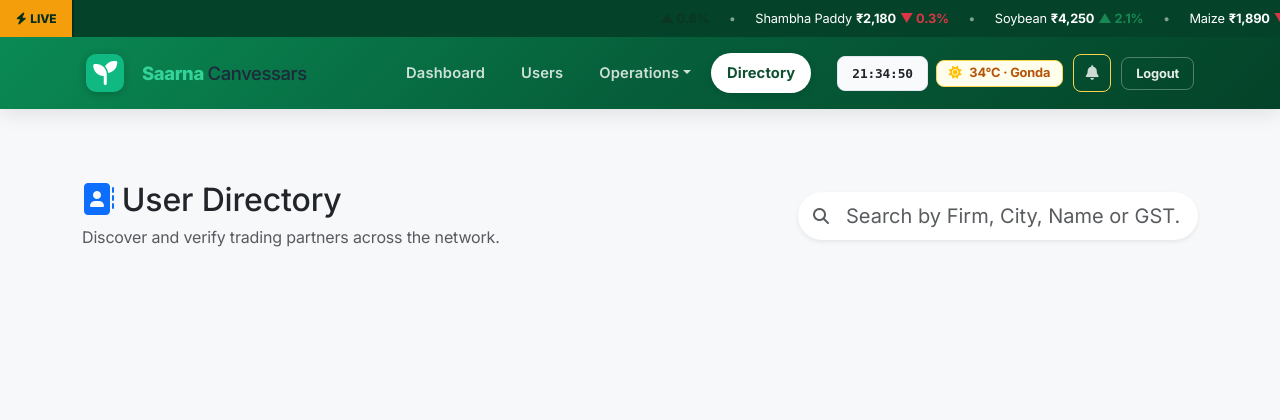
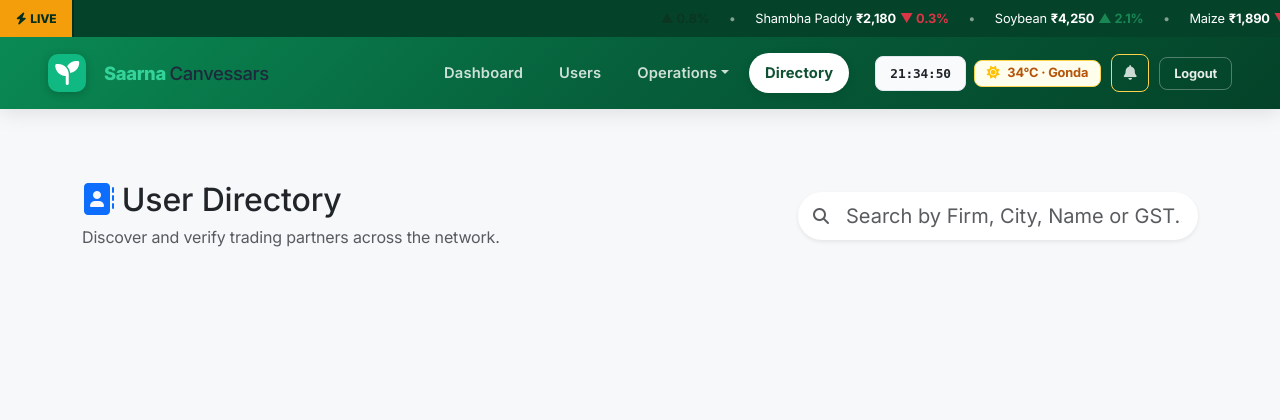
Before and after one commit to Shashank758/Sarna_Broker_Website-2, a Flask app: page /directory in a window 1280 px wide. Shown: the top 420 px of the page. Run offline with Flask 3, Linux system fonts and the light colour scheme; a user stored in the database is signed in; data that the repository does not hold is empty; some libraries are stand-ins or nearby versions.

Commit message:
Update _navbar.html

```diff
--- a/templates/_navbar.html
+++ b/templates/_navbar.html
@@ -13,7 +13,7 @@
 
 <!-- TOP TICKER -->
 <div class="top-ticker"
-  style="background: #044329; color: white; padding: 8px 0; font-size: 0.8rem; overflow: hidden; position: relative; z-index: 1001; display: flex; align-items: center; width: 100%; max-width: 100vw; box-sizing: border-box;">
+  style="background: #044329; color: white; padding: 8px 0; font-size: 0.8rem; overflow: hidden; position: relative; z-index: 1001; display: flex; align-items: center; width: 100%;">
   <div
     style="background: #f59e0b; color: #042f1f; padding: 0 16px; font-weight: 800; font-size: 0.75rem; position: absolute; left: 0; top: 0; height: 100%; display: flex; align-items: center; z-index: 2; border-right: 2px solid #042f1f;">
     <i class="fa fa-bolt me-1"></i> LIVE
@@ -41,7 +41,7 @@
 </div>
 
 <nav class="navbar navbar-expand-lg sarna-navbar">
-  <div class="container px-3">
+  <div class="container-fluid px-3 px-xl-5">
     <!-- Brand -->
     <a class="navbar-brand d-flex align-items-center"
       href="{% if session.role == 'admin' %}/admin{% elif session.role == 'miller' %}/miller{% elif session.role == 'buyer' %}/market{% else %}/market{% endif %}">
@@ -210,19 +210,23 @@
         <!-- ===== UNIVERSAL ELEMENTS ===== -->
         {% if session.user_id %}
         <!-- Directory Link (Matches Miller Links Styling) -->
-        <li class="nav-item me-lg-4">
+        <li class="nav-item">
           <a class="nav-link {% if request.path == '/directory' %}active{% endif %}" href="/directory"
             style="font-weight: 700;">
             Directory
           </a>
         </li>
+        {% endif %}
 
-        <!-- UI WIDGETS (Clock, Weather, Notifs, Logout) -->
-        <div class="d-flex align-items-center gap-2 mt-3 mt-lg-0">
+      </ul>
+
+      <!-- UI WIDGETS -->
+      {% if session.user_id %}
+      <div class="d-flex align-items-center gap-2 mt-3 mt-lg-0 ms-lg-4">
 
         <!-- Live Clock -->
         <div class="nav-pill-widget text-dark fw-bold"
-            style="padding: 6px 14px; border-radius: 8px; font-size: 0.8rem; background: #f8fafc; border: 1px solid #e2e8f0; font-family: monospace;"
+          style="padding: 6px 14px; border-radius: 8px; font-size: 0.8rem; background: #f8fafc; border: 1px solid #e2e8f0; font-family: monospace; white-space: nowrap;"
           id="nav-clock">
           --:--:--
         </div>
@@ -238,7 +242,7 @@
 
         <!-- Weather Widget -->
         <div class="nav-pill-widget d-flex align-items-center gap-1 fw-bold"
-            style="padding: 6px 12px; border-radius: 8px; font-size: 0.8rem; background: #fffdeb; border: 1px solid #fcd34d; color: #b45309;">
+          style="padding: 6px 12px; border-radius: 8px; font-size: 0.8rem; background: #fffdeb; border: 1px solid #fcd34d; color: #b45309; white-space: nowrap;">
           <i class="fa fa-sun text-warning me-1"></i> <span style="line-height:1;">34°C · Gonda</span>
         </div>
 
@@ -285,14 +289,12 @@
 
         <!-- Logout Button -->
         <a class="btn logout-btn" href="/logout"
-            style="font-weight: 700; font-size: 0.8rem; color: rgba(255,255,255,0.9); border-radius: 8px; padding: 6px 14px; border: 1px solid rgba(255,255,255,0.3);">
+          style="font-weight: 700; font-size: 0.8rem; color: rgba(255,255,255,0.9); border-radius: 8px; padding: 6px 14px; border: 1px solid rgba(255,255,255,0.3); white-space: nowrap;">
           Logout
         </a>
 
       </div>
       {% endif %}
-
-      </ul>
     </div>
   </div>
 </nav>
```
Lines whose indentation alone changed are shown as unchanged.
